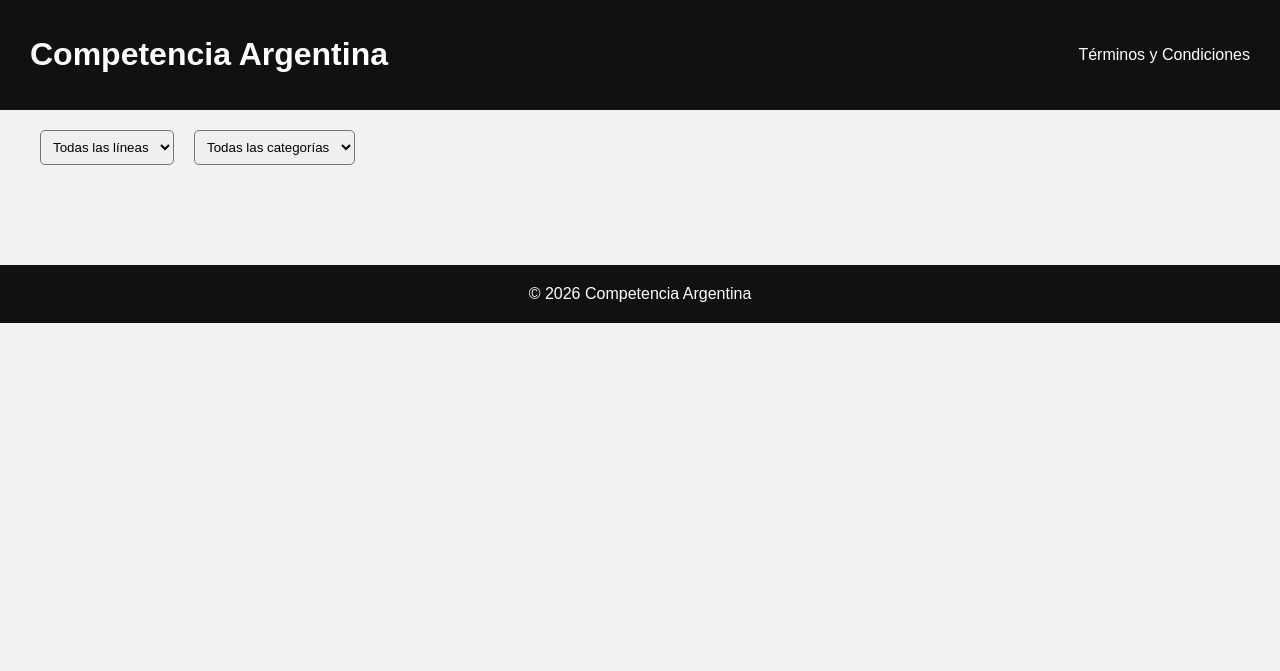
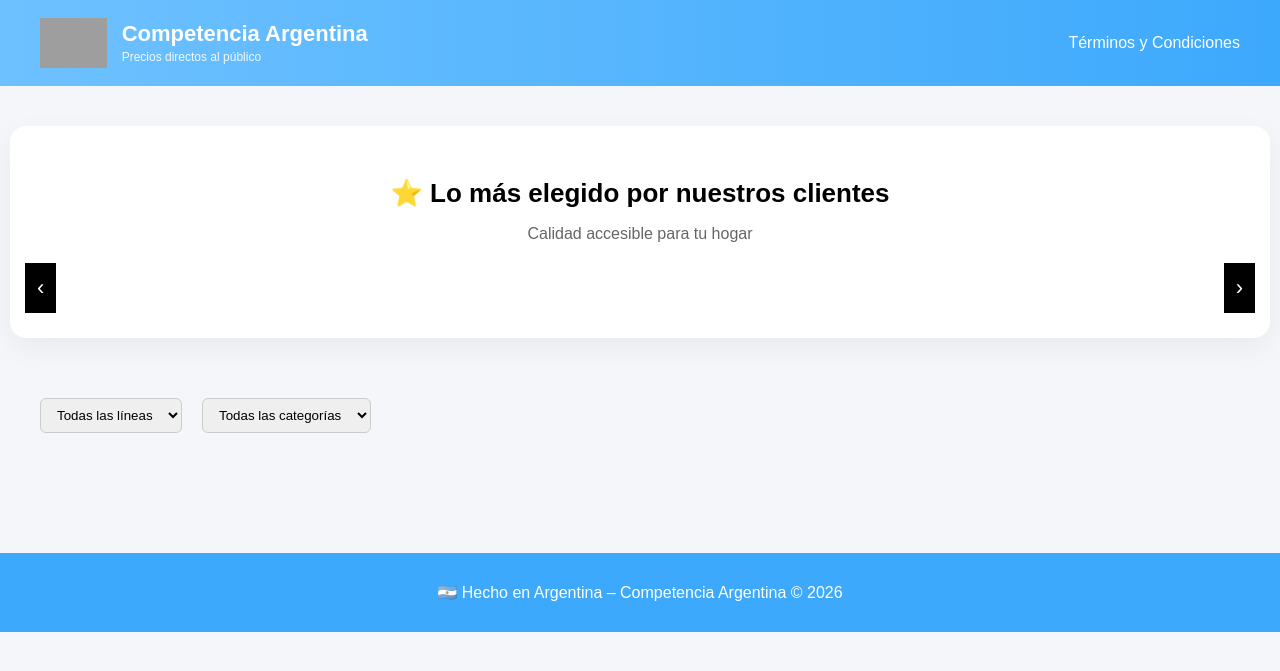
Before and after one commit to LuucasR/CompetenciaArgentina, a PHP site: page / in a window 1280 px wide. Shown: the top 671 px of the page. Run offline with PHP 8.4, Linux system fonts and the light colour scheme; grey boxes are pictures that could not be loaded.

Commit message:
advances visuals and products, add feactured products

```diff
--- a/css/styles.css
+++ b/css/styles.css
@@ -1,22 +1,59 @@
+/* ========================================
+   BASE
+======================================== */
+
 body {
   margin: 0;
   font-family: Arial, sans-serif;
-  background: #f2f2f2;
+  background: #f4f6f9;
 }
 
 header {
-  background: #111;
+  background: linear-gradient(90deg, #6ec1ff, #3da9fc);
   color: white;
-  padding: 15px 30px;
+  padding: 18px 40px;
   display: flex;
   justify-content: space-between;
   align-items: center;
 }
 
+.brand {
+  display: flex;
+  align-items: center;
+  gap: 15px;
+}
+
+.logo {
+  height: 50px;
+}
+
+.brand-text h1 {
+  margin: 0;
+  font-size: 22px;
+}
+
+.brand-text span {
+  font-size: 12px;
+  opacity: 0.9;
+}
+
 header a {
   color: white;
+  font-weight: 500;
   text-decoration: none;
 }
+
+footer {
+  text-align: center;
+  padding: 30px;
+  background: #3da9fc;
+  color: white;
+  margin-top: 60px;
+}
+
+/* ========================================
+   FILTROS
+======================================== */
 
 .filters {
   display: flex;
@@ -27,9 +64,14 @@ header a {
 }
 
 select {
-  padding: 8px;
-  border-radius: 5px;
+  padding: 8px 12px;
+  border-radius: 6px;
+  border: 1px solid #ccc;
 }
+
+/* ========================================
+   GRID PRODUCTOS
+======================================== */
 
 .container {
   padding: 20px;
@@ -45,11 +87,12 @@ select {
 
 .card {
   background: white;
-  border-radius: 8px;
+  border-radius: 12px;
   overflow: hidden;
-  box-shadow: 0 4px 10px rgba(0,0,0,0.08);
+  box-shadow: 0 6px 18px rgba(0,0,0,0.08);
   cursor: pointer;
-  transition: transform 0.2s ease;
+  transition: 0.2s ease;
+  border: 1px solid #eee;
 }
 
 .card:hover {
@@ -71,59 +114,223 @@ select {
   margin-top: 10px;
 }
 
-/* Modal */
+/* ========================================
+   DESTACADOS
+======================================== */
+
+.featured-section {
+  max-width: 1200px;
+  margin: 40px auto;
+  padding: 30px;
+  background: white;
+  border-radius: 16px;
+  box-shadow: 0 10px 30px rgba(0,0,0,0.05);
+  text-align: center;
+}
+
+.featured-section h2 {
+  margin-bottom: 10px;
+  font-size: 26px;
+}
+
+.subtitle {
+  color: #666;
+  margin-bottom: 25px;
+}
+
+.featured-container {
+  position: relative;
+  display: flex;
+  align-items: center;
+}
+
+.featured-track {
+  display: flex;
+  gap: 25px;
+  overflow-x: auto;
+scrollbar-width: none;
+  scroll-behavior: smooth;
+  width: 100%;
+  padding: 20px 0;
+}
+.featured-track::-webkit-scrollbar {
+  display: none;
+}
+
+.featured-card {
+  min-width: 280px;
+  max-width: 280px;
+  background: white;
+  border-radius: 12px;
+  overflow: hidden;
+  cursor: pointer;
+  box-shadow: 0 6px 15px rgba(0,0,0,0.1);
+  transition: transform 0.3s ease;
+  flex-shrink: 0;
+}
+
+.featured-card:hover {
+  transform: scale(1.05);
+}
+
+.featured-card img {
+  width: 100%;
+  height: 220px;
+  object-fit: cover;
+}
+
+.featured-info {
+  padding: 15px;
+}
+
+.featured-info h3 {
+  margin: 0 0 8px;
+}
+
+.featured-info span {
+  font-weight: bold;
+}
+
+/* Flechas destacados */
+
+.featured-arrow {
+  position: absolute;
+  top: 50%;
+  transform: translateY(-50%);
+  background: black;
+  color: white;
+  border: none;
+  font-size: 22px;
+  padding: 12px;
+  cursor: pointer;
+  z-index: 5;
+}
+
+.featured-arrow.left {
+  left: -15px;
+}
+
+.featured-arrow.right {
+  right: -15px;
+}
+
+/* ========================================
+   MODAL
+======================================== */
 
 .modal {
   position: fixed;
-  top: 0;
-  left: 0;
-  width: 100%;
-  height: 100%;
+  inset: 0;
   background: rgba(0,0,0,0.7);
   display: none;
   justify-content: center;
   align-items: center;
+  z-index: 9999;
 }
 
 .modal-content {
   background: white;
   width: 600px;
   max-width: 95%;
-  border-radius: 10px;
-  overflow: hidden;
-}
-
-.modal-content img {
-  width: 100%;
-  height: 350px;
-  object-fit: cover;
-}
-
-.modal-body {
+  max-height: 90vh;
+  overflow-y: auto;
+  border-radius: 12px;
   padding: 20px;
+  position: relative;
 }
 
 .close {
   cursor: pointer;
-  float: right;
-  font-size: 18px;
+  position: absolute;
+  right: 15px;
+  top: 10px;
+  font-size: 20px;
 }
+
+/* ========================================
+   GALERÍA MODAL
+======================================== */
+
+.modal-gallery {
+  position: relative;
+  width: 100%;
+  overflow: hidden;
+}
+
+.modal-gallery img {
+  width: 100%;
+  height: 400px;
+  object-fit: cover;
+  cursor: zoom-in;
+  transition: transform 0.3s ease;
+}
+
+.modal-gallery img.zoomed {
+  transform: scale(1.8);
+  cursor: zoom-out;
+}
+
+.nav-btn {
+  position: absolute;
+  top: 50%;
+  transform: translateY(-50%);
+  background: rgba(0,0,0,0.6);
+  color: white;
+  border: none;
+  font-size: 28px;
+  padding: 10px 15px;
+  cursor: pointer;
+  z-index: 2;
+}
+
+.nav-btn.left { left: 10px; }
+.nav-btn.right { right: 10px; }
+
+/* ========================================
+   MINIATURAS
+======================================== */
+
+.thumbnails {
+  display: flex;
+  gap: 10px;
+  margin: 15px 0;
+  overflow-x: auto;
+}
+
+.thumb {
+  width: 60px;
+  height: 60px;
+  object-fit: cover;
+  cursor: pointer;
+  opacity: 0.6;
+  border: 2px solid transparent;
+  flex-shrink: 0;
+}
+
+.thumb:hover { opacity: 1; }
+
+.active-thumb {
+  opacity: 1;
+  border: 2px solid #3da9fc;
+}
+
+/* ========================================
+   BOTÓN WHATSAPP
+======================================== */
 
 .btn {
   display: block;
   text-align: center;
-  padding: 12px;
-  background: black;
-  color: white;
+  padding: 14px;
+  background: #ffce00;
+  color: black;
   text-decoration: none;
-  border-radius: 5px;
+  border-radius: 8px;
   margin-top: 15px;
+  font-weight: bold;
+  transition: 0.2s ease;
 }
 
-footer {
-  text-align: center;
-  padding: 20px;
-  background: #111;
-  color: white;
-  margin-top: 40px;
+.btn:hover {
+  background: #f5c400;
 }
--- a/index.html
+++ b/index.html
@@ -10,10 +10,32 @@
 
 <body>
 
+
 <header>
-  <h1>Competencia Argentina</h1>
+  <div class="brand">
+    <img src="img/logo.png" alt="Competencia Argentina" class="logo">
+    <div class="brand-text">
+      <h1>Competencia Argentina</h1>
+      <span>Precios directos al público</span>
+    </div>
+  </div>
+
   <a href="terminos.html">Términos y Condiciones</a>
 </header>
+
+<section class="featured-section">
+  <h2>⭐ Lo más elegido por nuestros clientes</h2>
+  <p class="subtitle">Calidad accesible para tu hogar</p>
+
+  <div class="featured-container">
+    <button class="featured-arrow left" onclick="scrollFeatured(-1)">‹</button>
+
+    <div class="featured-track" id="featuredProducts"></div>
+
+    <button class="featured-arrow right" onclick="scrollFeatured(1)">›</button>
+  </div>
+</section>
+
 
 <div class="filters">
   <select id="lineaFilter">
@@ -30,8 +52,9 @@
 </div>
 
 <footer>
-  © 2026 Competencia Argentina
+  🇦🇷 Hecho en Argentina – Competencia Argentina © 2026
 </footer>
+
 
 <div class="modal" id="productModal">
   <div class="modal-content">
--- a/js/app.js
+++ b/js/app.js
@@ -35,6 +35,7 @@ async function fetchProducts() {
 
     populateLineaFilter();
     renderProducts(allProducts);
+    renderFeaturedProducts();
   } catch (error) {
     console.error("Error cargando productos:", error);
   }
@@ -122,11 +123,17 @@ function renderProducts(products) {
   grid.innerHTML = "";
 
   products.forEach((product) => {
+
+    // 👇 Tomamos SOLO la primera imagen
+    const firstImage = product.imagen
+      ? product.imagen.split("|")[0].trim()
+      : "";
+
     const card = document.createElement("div");
     card.className = "card";
 
     card.innerHTML = `
-      <img src="${product.imagen}" alt="${product.nombre}" loading="lazy">
+      <img src="${firstImage}" alt="${product.nombre}" loading="lazy">
       <div class="card-content">
         <h3>${product.nombre}</h3>
         <div class="price">$${product.precio}</div>
@@ -138,21 +145,60 @@ function renderProducts(products) {
   });
 }
 
+
 /* =========================
    MODAL
 ========================= */
+
+let currentImages = [];
+let currentIndex = 0;
+let startX = 0;
 
 function openModal(product) {
   const modal = document.getElementById("productModal");
   const body = document.getElementById("modalBody");
 
+ currentImages = product.imagen
+  .split("|")
+  .map(url => url.trim())
+  .filter(url => url !== "");
+
+  currentIndex = 0;
+
   body.innerHTML = `
-    <span class="close" onclick="closeModal()">X</span>
-    <img src="${product.imagen}">
+    <span class="close" onclick="closeModal()">✕</span>
+
+    <div class="modal-gallery">
+      <button class="nav-btn left" onclick="prevImage()">‹</button>
+
+      <img id="modalImage"
+           src="${currentImages[0]}"
+           class="fade-in"
+           onclick="toggleZoom(this)"/>
+
+      <button class="nav-btn right" onclick="nextImage()">›</button>
+    </div>
+
+    <div class="thumbnails">
+      ${currentImages.map((img, i) => `
+        <img src="${img}"
+             class="thumb ${i === 0 ? "active-thumb" : ""}"
+             onclick="goToImage(${i})">
+      `).join("")}
+    </div>
+
+    <div class="dots">
+      ${currentImages.map((_, i) => `
+        <span class="dot ${i === 0 ? "active-dot" : ""}"
+              onclick="goToImage(${i})"></span>
+      `).join("")}
+    </div>
+
     <h2>${product.nombre}</h2>
     <p>${product.descripcion}</p>
     <div class="price">$${product.precio}</div>
     <p>${product.caracteristicas}</p>
+
     <a class="btn" target="_blank"
       href="https://wa.me/${WHATSAPP_NUMBER}?text=${encodeURIComponent(
         "Hola, quiero comprar " + product.nombre
@@ -162,6 +208,58 @@ function openModal(product) {
   `;
 
   modal.style.display = "flex";
+
+  enableSwipe();
+}
+
+function updateGallery() {
+  const img = document.getElementById("modalImage");
+  img.classList.remove("fade-in");
+  void img.offsetWidth;
+  img.src = currentImages[currentIndex];
+  img.classList.add("fade-in");
+
+  document.querySelectorAll(".thumb").forEach((t, i) => {
+    t.classList.toggle("active-thumb", i === currentIndex);
+  });
+
+  document.querySelectorAll(".dot").forEach((d, i) => {
+    d.classList.toggle("active-dot", i === currentIndex);
+  });
+}
+
+function nextImage() {
+  currentIndex = (currentIndex + 1) % currentImages.length;
+  updateGallery();
+}
+
+function prevImage() {
+  currentIndex =
+    (currentIndex - 1 + currentImages.length) % currentImages.length;
+  updateGallery();
+}
+
+function goToImage(index) {
+  currentIndex = index;
+  updateGallery();
+}
+
+function toggleZoom(img) {
+  img.classList.toggle("zoomed");
+}
+
+function enableSwipe() {
+  const img = document.getElementById("modalImage");
+
+  img.addEventListener("touchstart", (e) => {
+    startX = e.touches[0].clientX;
+  });
+
+  img.addEventListener("touchend", (e) => {
+    let endX = e.changedTouches[0].clientX;
+    if (startX - endX > 50) nextImage();
+    if (endX - startX > 50) prevImage();
+  });
 }
 
 function closeModal() {
@@ -174,3 +272,50 @@ window.addEventListener("click", (event) => {
     modal.style.display = "none";
   }
 });
+
+/* =========================
+   PRODUCTFEATURED
+========================= */
+
+
+function renderFeaturedProducts() {
+  const container = document.getElementById("featuredProducts");
+
+const destacados = allProducts.filter(
+  p => String(p.destacado).toLowerCase() === "true"
+);
+
+  if (destacados.length === 0) {
+    container.style.display = "none";
+    return;
+  }
+
+  container.innerHTML = "";
+
+  destacados.forEach(product => {
+    const firstImage = product.imagen.split("|")[0].trim();
+
+    const card = document.createElement("div");
+    card.className = "featured-card";
+
+    card.innerHTML = `
+      <img src="${firstImage}">
+      <div class="featured-info">
+        <h3>${product.nombre}</h3>
+        <span>$${product.precio}</span>
+      </div>
+    `;
+
+    card.addEventListener("click", () => openModal(product));
+    container.appendChild(card);
+  });
+}
+
+function scrollFeatured(direction) {
+  const track = document.getElementById("featuredProducts");
+  const scrollAmount = 320;
+  track.scrollBy({
+    left: direction * scrollAmount,
+    behavior: "smooth"
+  });
+}
```
